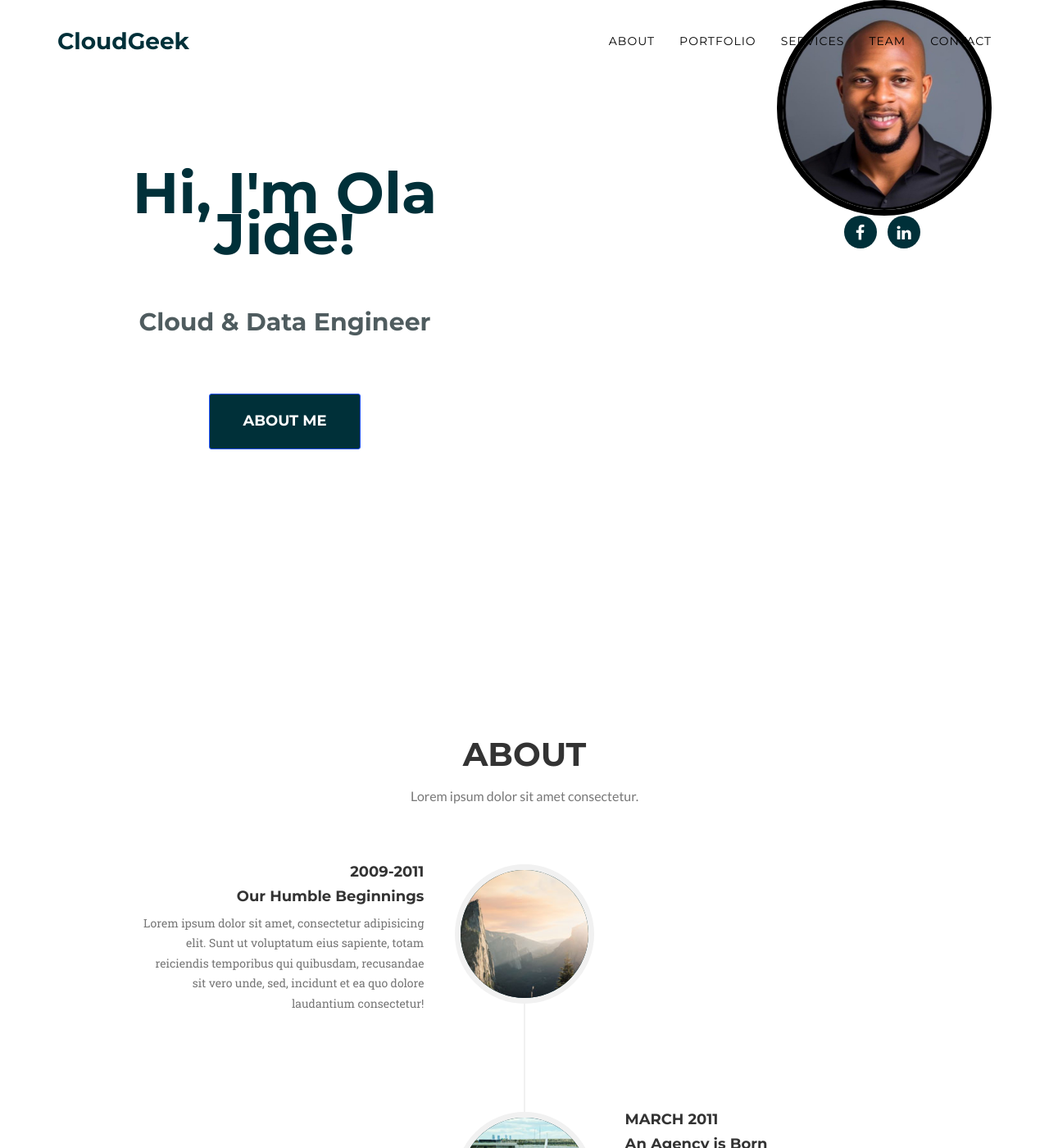
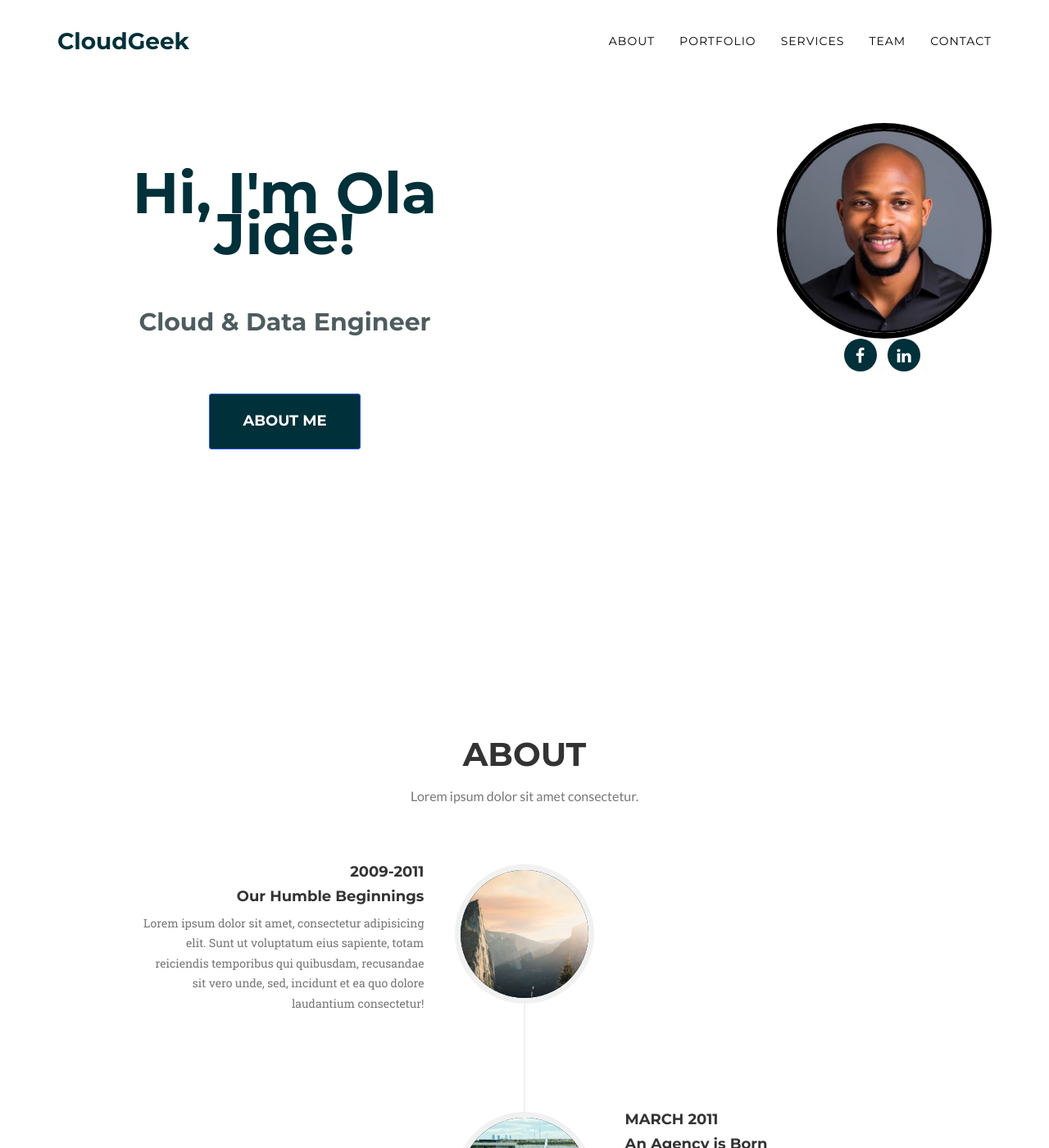
Before and after one commit to OlaOlagunju/cloudgeek.com.ng, a Jekyll site: the page built from index.md, in a window 1280 px wide and 1400 px high. Shown: the whole window at 82% size. Built offline with Jekyll 4.4.1, drawn with Linux system fonts in a browser that asks for light colours; nearby versions of some CDN libraries; some web fonts are replaced.

Commit message:
Update agency.scss

```diff
--- a/_sass/agency.scss
+++ b/_sass/agency.scss
@@ -198,6 +198,9 @@ header {
             color: #4f5c5f;
         }
     }
+    .col-sm-3 {
+        padding-top: 150px;
+    }
 }
 
 @media(min-width:768px) {
@@ -222,6 +225,9 @@ header {
                 margin-bottom: 50px;
                 color: #4f5c5f;
             }
+        }
+        .col-sm-3 {
+            padding-top: 150px;
         }
     }
 }
```
